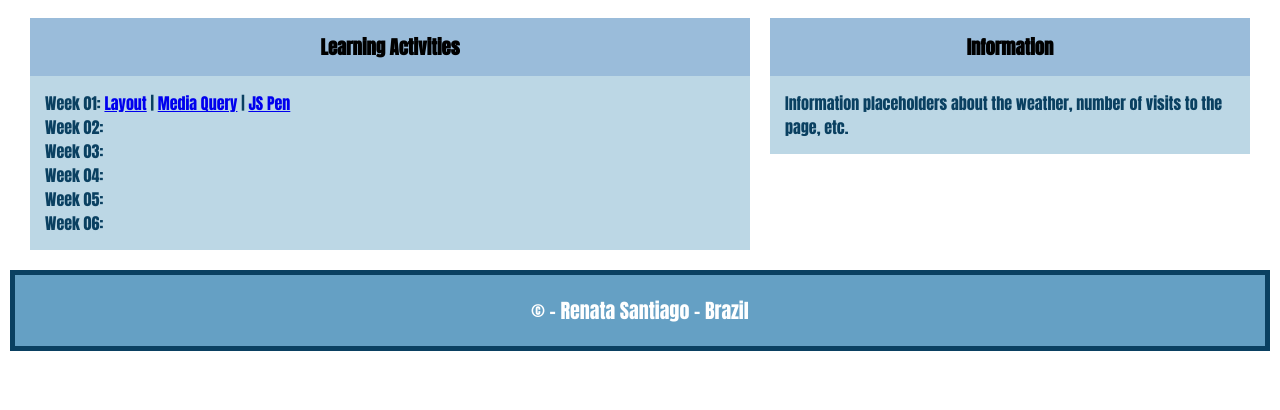
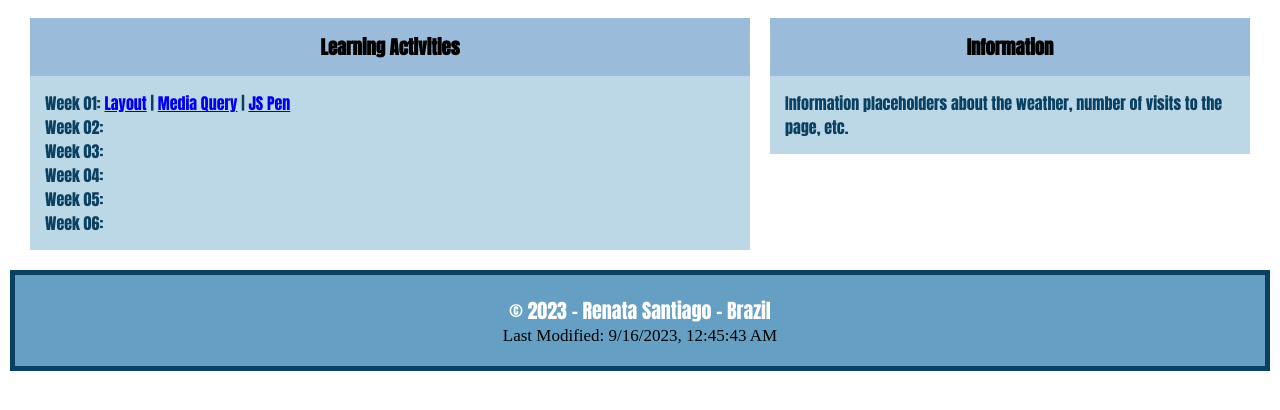
Before and after one commit to Renatasouto/wdd230, a plain HTML site: page index.html in a window 1280 px wide. Shown: the part 362-772 px from the top of the page. Drawn offline with Linux system fonts and the light colour scheme; the site is published under a folder, as on GitHub Pages, so addresses that start at the root find nothing.

Commit message:
slash out <script>

```diff
--- a/index.html
+++ b/index.html
@@ -49,6 +49,6 @@
       <p>&copy; <span id="currentYear"></span> - Renata Santiago - Brazil</p>
       <p id="lastModified"></p>
     </footer>
-    <script src="/scripts/getDates.js"></script>
+    <script src="scripts/getDates.js"></script>
 </body>
 </html>
```
